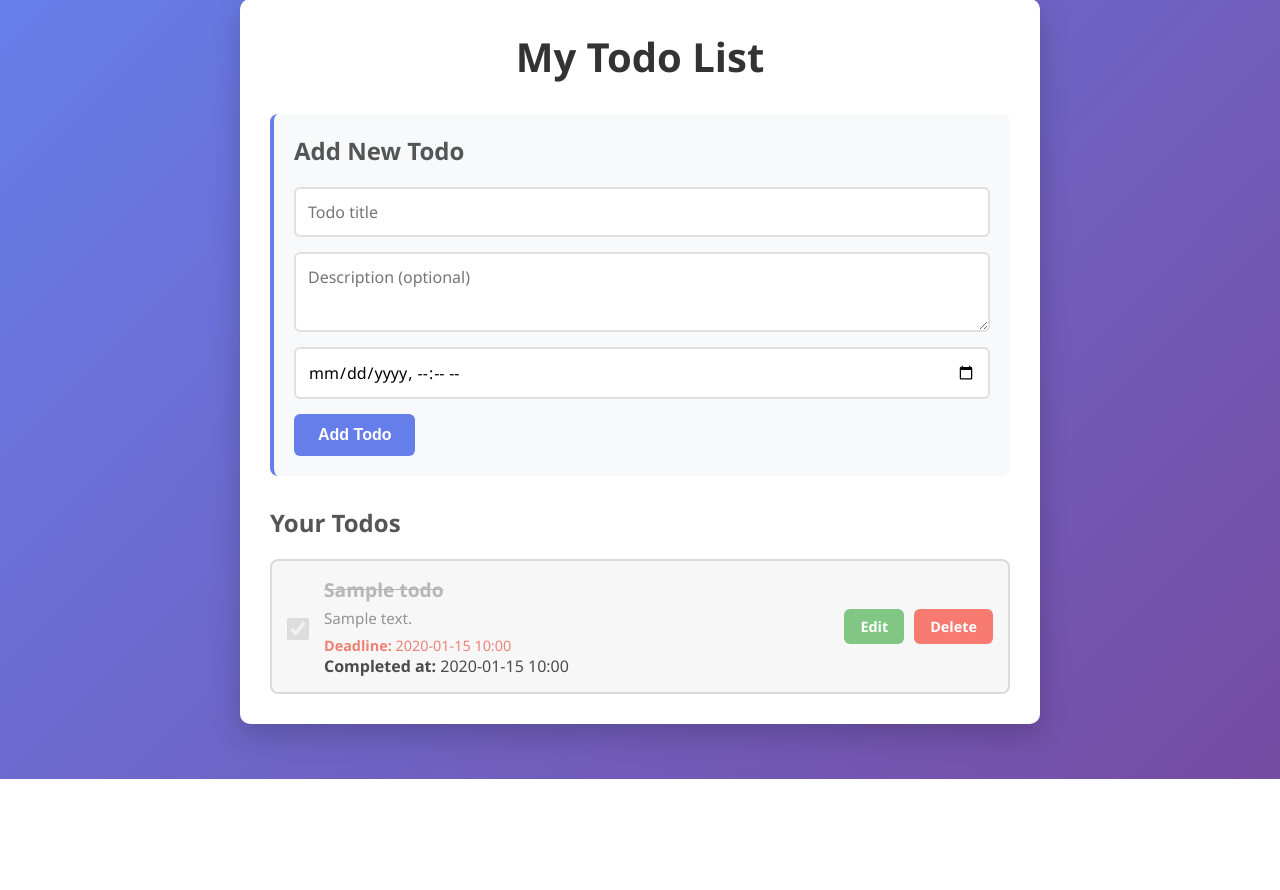
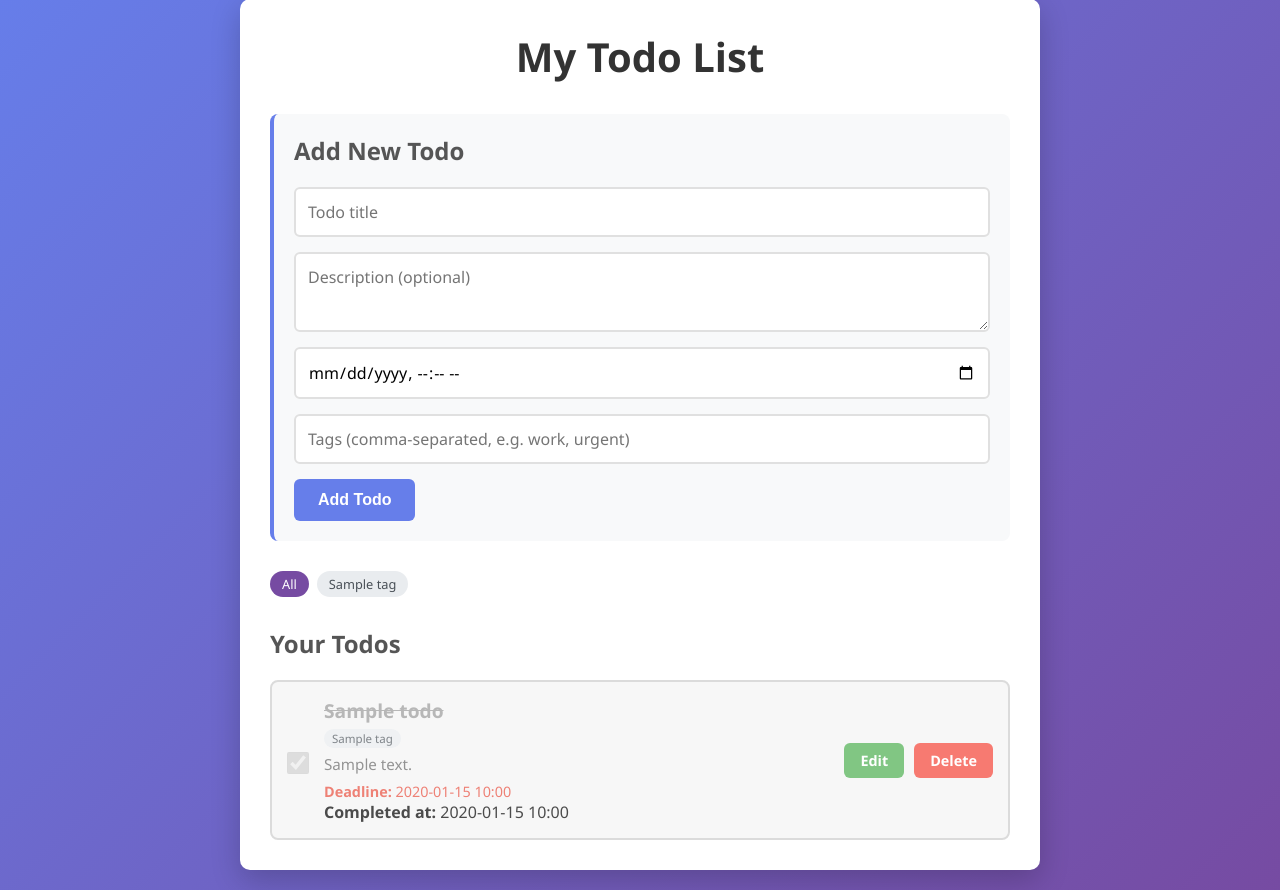
Before and after one commit to rakeshk24/todo-app, a Flask app: page / in a window 1280 px wide. Shown: the part 21-911 px from the top of the page. Before the commit the page ends 800 px from the top, so only its background shows below. Run offline with Flask 3, Linux system fonts and the light colour scheme; tables that the repository leaves empty hold one stand-in row (values such as "Sample post").

Commit message:
feat: add tag/label system with filtering
Introduces a Tag model with a many-to-many relationship to Todo.
Tags can be added via comma-separated input on add/edit forms and
filtered from the index page via clickable tag pills.

```diff
--- a/app.py
+++ b/app.py
@@ -15,7 +15,18 @@ app.config['SQLALCHEMY_TRACK_MODIFICATIONS'] = False
 
 db = SQLAlchemy(app)
 
-# Database model
+todo_tags = db.Table(
+    'todo_tags',
+    db.Column('todo_id', db.Integer, db.ForeignKey('todo.id'), primary_key=True),
+    db.Column('tag_id', db.Integer, db.ForeignKey('tag.id'), primary_key=True),
+)
+
+
+class Tag(db.Model):
+    id = db.Column(db.Integer, primary_key=True)
+    name = db.Column(db.String(50), nullable=False, unique=True)
+
+
 class Todo(db.Model):
     id = db.Column(db.Integer, primary_key=True)
     title = db.Column(db.String(200), nullable=False)
@@ -24,6 +35,7 @@ class Todo(db.Model):
     completed = db.Column(db.Boolean, default=False)
     completed_at = db.Column(db.DateTime, nullable=True)
     created_at = db.Column(db.DateTime, default=datetime.utcnow)
+    tags = db.relationship('Tag', secondary=todo_tags, backref='todos', lazy='subquery')
 
     def to_dict(self):
         return {
@@ -33,35 +45,60 @@ class Todo(db.Model):
             'deadline': self.deadline.strftime('%Y-%m-%d %H:%M') if self.deadline else None,
             'completed': self.completed,
             'completed_at': self.completed_at.strftime('%Y-%m-%d %H:%M') if self.completed_at else None,
-            'created_at': self.created_at.strftime('%Y-%m-%d %H:%M')
+            'created_at': self.created_at.strftime('%Y-%m-%d %H:%M'),
+            'tags': [t.name for t in self.tags],
         }
 
 # Create tables
 with app.app_context():
     db.create_all()
 
+def _parse_tags(raw):
+    """Return a list of stripped, non-empty tag names from a comma-separated string."""
+    return [t.strip() for t in raw.split(',') if t.strip()]
+
+
+def _get_or_create_tags(names):
+    tags = []
+    for name in names:
+        tag = Tag.query.filter_by(name=name).first()
+        if tag is None:
+            tag = Tag(name=name)
+            db.session.add(tag)
+        tags.append(tag)
+    return tags
+
+
 # Routes
 @app.route('/')
 def index():
-    todos = Todo.query.order_by(Todo.created_at.desc()).all()
-    return render_template('index.html', todos=todos)
+    tag_filter = request.args.get('tag', '').strip()
+    all_tags = Tag.query.order_by(Tag.name).all()
+
+    if tag_filter:
+        todos = (
+            Todo.query
+            .join(Todo.tags)
+            .filter(Tag.name == tag_filter)
+            .order_by(Todo.created_at.desc())
+            .all()
+        )
+    else:
+        todos = Todo.query.order_by(Todo.created_at.desc()).all()
+
+    return render_template('index.html', todos=todos, all_tags=all_tags, active_tag=tag_filter)
 
 @app.route('/add', methods=['POST'])
 def add_todo():
     title = request.form.get('title')
     description = request.form.get('description')
     deadline = request.form.get('deadline')
+    raw_tags = request.form.get('tags', '')
 
     if not title:
         return redirect(url_for('index'))
 
     deadline_obj = None
-    # if deadline:
-    #     try:
-    #         deadline_obj = datetime.strptime(deadline, '%Y-%m-%dT%H:%M')
-    #     except ValueError:
-    #         pass
-
     if deadline:
         try:
             deadline_obj = datetime.strptime(deadline, '%Y-%m-%dT%H:%M')
@@ -71,6 +108,7 @@ def add_todo():
         deadline_obj = datetime.strptime(get_today_date(), '%Y-%m-%d')
 
     new_todo = Todo(title=title, description=description, deadline=deadline_obj)
+    new_todo.tags = _get_or_create_tags(_parse_tags(raw_tags))
     db.session.add(new_todo)
     db.session.commit()
 
@@ -102,6 +140,7 @@ def edit_todo(todo_id):
         todo.title = request.form.get('title', todo.title)
         todo.description = request.form.get('description', todo.description)
         deadline = request.form.get('deadline')
+        raw_tags = request.form.get('tags', '')
 
         if deadline:
             try:
@@ -111,6 +150,7 @@ def edit_todo(todo_id):
         else:
             todo.deadline = None
 
+        todo.tags = _get_or_create_tags(_parse_tags(raw_tags))
         db.session.commit()
         return redirect(url_for('index'))
 
--- a/static/style.css
+++ b/static/style.css
@@ -250,3 +250,45 @@ textarea.input-field {
         flex: 1;
     }
 }
+
+/* Tags */
+.tag-filter-section {
+    display: flex;
+    flex-wrap: wrap;
+    gap: 8px;
+    margin-bottom: 20px;
+}
+
+.tag-pill {
+    display: inline-block;
+    padding: 4px 12px;
+    border-radius: 999px;
+    background: #e9ecef;
+    color: #495057;
+    font-size: 0.8rem;
+    font-weight: 500;
+    text-decoration: none;
+    transition: background 0.2s, color 0.2s;
+}
+
+.tag-pill:hover {
+    background: #764ba2;
+    color: #fff;
+}
+
+.tag-pill-active {
+    background: #764ba2;
+    color: #fff;
+}
+
+.todo-tags {
+    display: flex;
+    flex-wrap: wrap;
+    gap: 6px;
+    margin-bottom: 6px;
+}
+
+.tag-pill-small {
+    padding: 2px 8px;
+    font-size: 0.72rem;
+}
--- a/templates/index.html
+++ b/templates/index.html
@@ -31,9 +31,28 @@
                     name="deadline"
                     class="input-field"
                 />
+                <input
+                    type="text"
+                    name="tags"
+                    placeholder="Tags (comma-separated, e.g. work, urgent)"
+                    class="input-field"
+                />
                 <button type="submit" class="btn btn-primary">Add Todo</button>
             </form>
         </div>
+
+        <!-- Tag Filter -->
+        {% if all_tags %}
+        <div class="tag-filter-section">
+            <a href="{{ url_for('index') }}" class="tag-pill {% if not active_tag %}tag-pill-active{% endif %}">All</a>
+            {% for tag in all_tags %}
+                <a href="{{ url_for('index', tag=tag.name) }}"
+                   class="tag-pill {% if active_tag == tag.name %}tag-pill-active{% endif %}">
+                    {{ tag.name }}
+                </a>
+            {% endfor %}
+        </div>
+        {% endif %}
 
         <!-- Todos List -->
         <div class="todos-section">
@@ -52,6 +71,13 @@
                                 </a>
                                 <div class="todo-text">
                                     <h3 class="todo-title">{{ todo.title }}</h3>
+                                    {% if todo.tags %}
+                                        <div class="todo-tags">
+                                            {% for tag in todo.tags %}
+                                                <a href="{{ url_for('index', tag=tag.name) }}" class="tag-pill tag-pill-small">{{ tag.name }}</a>
+                                            {% endfor %}
+                                        </div>
+                                    {% endif %}
                                     {% if todo.description %}
                                         <p class="todo-description">{{ todo.description }}</p>
                                     {% endif %}
```
Also changed, not shown: templates/edit.html (+7 -0 lines).
